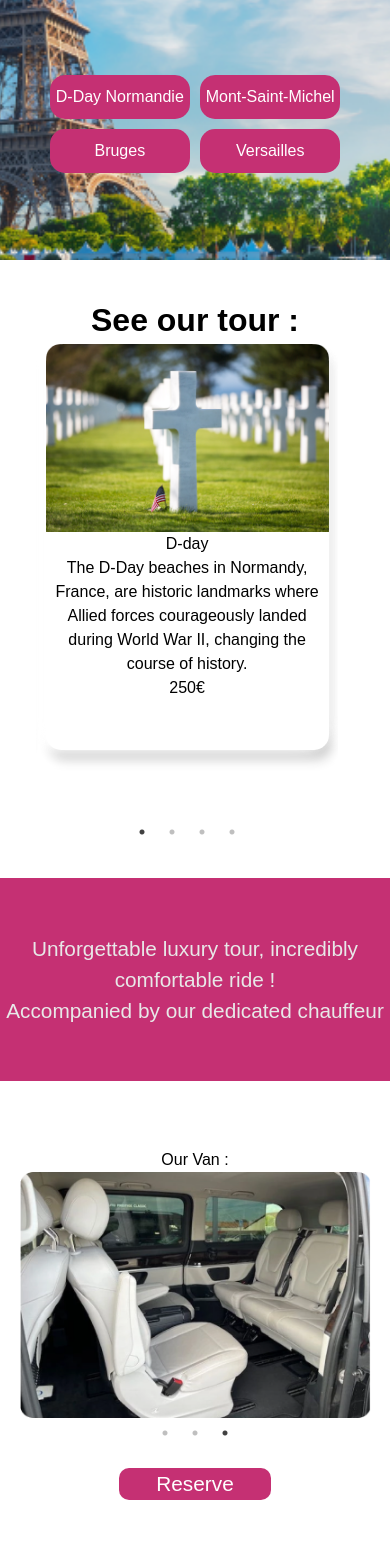
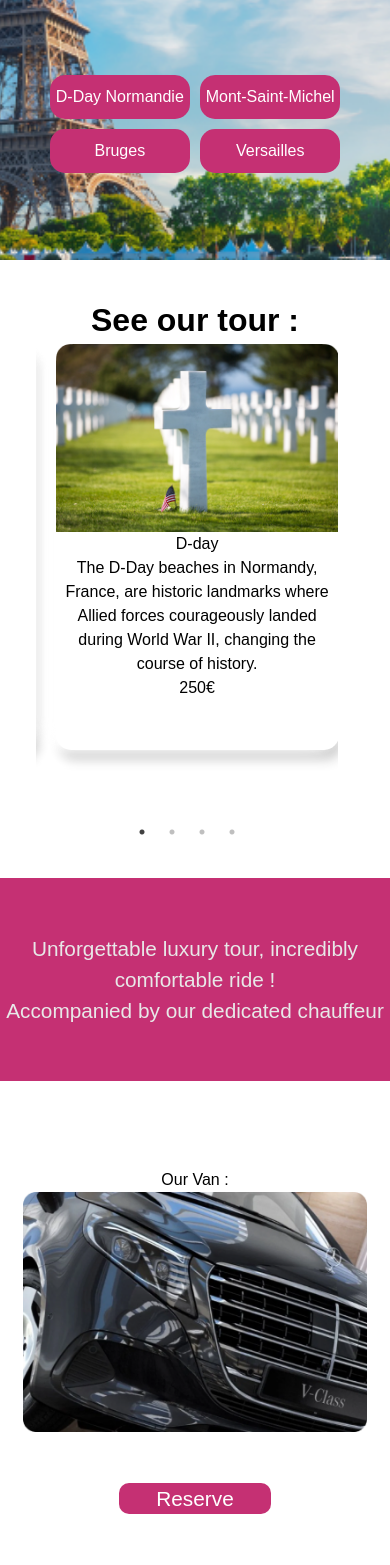
Before and after one commit to AdryanPro/parisTour, a React (Vite) app: page / in a window 390 px wide. Shown: the part 432-1997 px from the top of the page. Built offline with nearby package versions, Linux system fonts and the light colour scheme.

Commit message:
Should be done with the responsive css of the home page

```diff
--- a/src/css/Responsive/ResponsiveHome.css
+++ b/src/css/Responsive/ResponsiveHome.css
@@ -1,4 +1,7 @@
 @media screen and (max-width: 1000px) {
+    .ImageTemporaire{
+        max-width: 88vw;
+    }
     .HeaderBg{
         display: none;
     }
@@ -86,7 +89,9 @@
         margin: 0; /* Remove unnecessary margin */
         overflow: hidden; /* Prevent overflow of adjacent cards */
     }
-
+    .slick-slide > div {
+        margin: 0 10px; /* Creates space between slides */
+    }
     /* Force each slide to take full width of the container */
     .slick-slide > div {
         width: 100%; /* Ensure card takes full width */
@@ -111,15 +116,19 @@
         flex-direction: column;
         justify-content: center;
         align-items: center;
+        padding: 20px 0; /* Adds padding to the section */
+        overflow: hidden; /* Hides overflowing content */
     }
     .ImageSlide {
-        margin: 0 15px; /* Adds horizontal gap between slides */
+        margin: 0 20px !important; /* Adds horizontal gap between slides */
         display: flex;
         justify-content: center;
         align-items: center;
     }
     .VanCarouselImg{
         min-width: 90vw;
+        border-radius: 10px; /* Optional: Adds some styling to the images */
+        object-fit: cover; /* Ensures the images scale nicely */
     }
     .VanBtn{
         min-width: 39vw;
--- a/src/pages/Home.jsx
+++ b/src/pages/Home.jsx
@@ -1,7 +1,7 @@
 import React from 'react'
 import HeaderBg from '../assets/Images/homeImg.png'
 import HeaderBgMobile from '../assets/Images/homeImgMobile.png'
-import { Link } from 'react-router-dom'
+import { Link, useNavigate } from 'react-router-dom'
 import '../css/HomeComponent.css'
 import '../css/Responsive/ResponsiveHome.css'
 import Dday from '../assets/Images/D-DayCardImg.png'
@@ -16,6 +16,11 @@ import VanCImg1 from '../assets/Images/VanCarousel/VanCImg1.png'
 import VanCImg2 from '../assets/Images/VanCarousel/VanCImg2.png'
 import VanCImg3 from '../assets/Images/VanCarousel/VanCImg3.png'
 export default function Home() {
+  const navigate = useNavigate(); // Always initialize navigate at the top of ur component
+  const handleClick = () => {
+    navigate('/Privatisation'); // Navigate to the desired route
+    window.scrollTo(0, 0); // Scroll to the top of the page
+  };
   const settings = {
     dots: true,
     infinite: true,
@@ -52,6 +57,24 @@ export default function Home() {
     autoplaySpeed: 2000,
     cssEase: "linear",
     arrows: false, // Disable arrows
+    centerMode: true, // Ensures the slides are centered
+    responsive: [
+      {
+        breakpoint: 1000, // Screen size below 1000px
+        settings: {
+          slidesToShow: 2,
+        },
+      },
+      {
+        breakpoint: 768, // Below 768px
+        settings: {
+        slidesToShow: 1,
+        slidesToScroll: 1,
+        infinite: true,
+        dots: true,
+        },
+      },
+    ],
   };
   return (
     <div className='HomeWrapper'>
@@ -134,7 +157,7 @@ export default function Home() {
               driver for the ultimate convenience and flexibility. Wherever you go, travel effortlessly with our
               premier service.
             </p>
-            <button className="VanBtn" onClick={() => window.location.href = '/Privatisation'}>See more</button>
+            <button className="VanBtn" onClick={handleClick}>See more</button>
 
             <br/>
           </div>
@@ -144,7 +167,9 @@ export default function Home() {
             {/* Second Carousel */}
       <div className="ImageCarouselSection">
         <h1 className='h1VersailleVan'>Our Van :</h1>
-        <Slider {...imageCarouselSettings}>
+                        {/* On Pause replace by an Img for now */}
+        <img src={VanCImg1} className='ImageTemporaire' alt="Image de Van" />
+        {/* <Slider {...imageCarouselSettings}>
           <div className="ImageSlide">
             <img className='VanCarouselImg' src={VanCImg1} alt="Placeholder 1" />
           </div>
@@ -154,8 +179,8 @@ export default function Home() {
           <div className="ImageSlide">
             <img className='VanCarouselImg' src={VanCImg3} alt="Placeholder 3" />
           </div>
-        </Slider>
-        <button className='VanBtn'>Reserve</button>
+        </Slider> */}
+        <button onClick={handleClick} className='VanBtn'>Reserve</button>
       </div>
     </div>
   )
```
